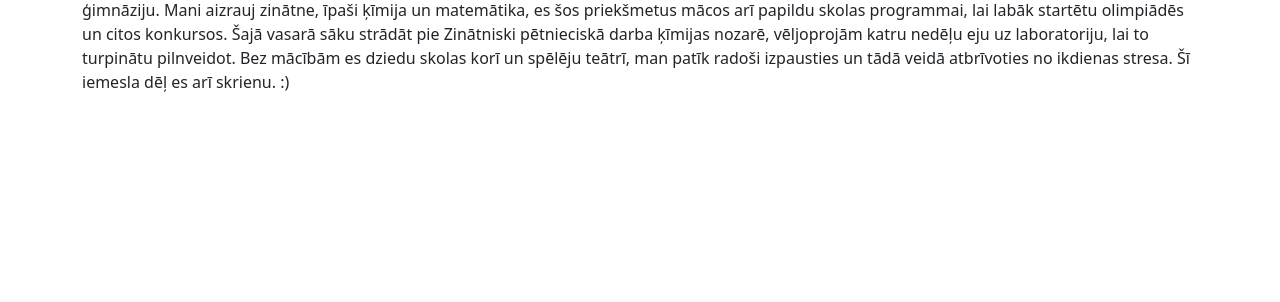
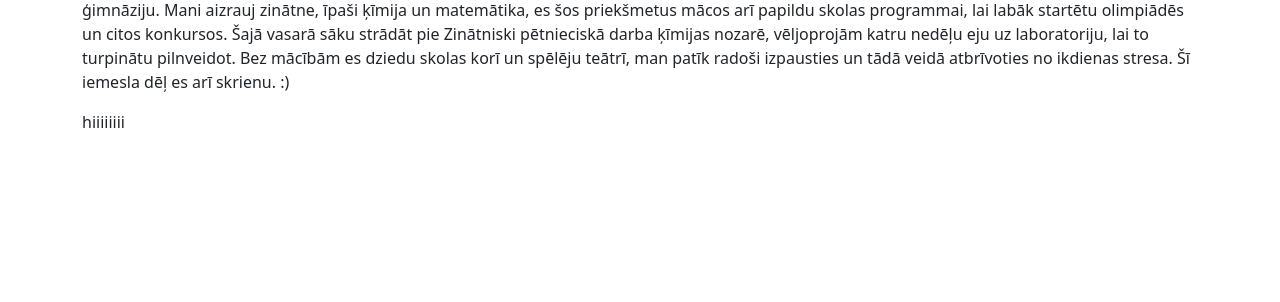
Before and after one commit to evelinatillere/myproject, a Django app: page /homepage/ in a window 1280 px wide. Shown: the part 138-440 px from the top of the page. Run offline with Django 5.2, Linux system fonts and the light colour scheme.

Commit message:
1.01 teksta izmainas

```diff
--- a/templates/homepage/home.html
+++ b/templates/homepage/home.html
@@ -4,4 +4,7 @@
     <h1>This is Evelīnas Tilleres homepage</h1>
     <p> Sveiki! Es esmu Evelīna. Šobrīd macos RTU Inženierzinātņu vidusskolā, esmu absolvējusi Māras Muižnieces Rīgas Mākslas skolu un Rīgas Valsts 1. ģimnāziju. Mani aizrauj zinātne, īpaši ķīmija un matemātika, es šos priekšmetus mācos arī papildu skolas programmai, lai labāk startētu olimpiādēs un citos konkursos. Šajā vasarā sāku strādāt pie Zinātniski pētnieciskā darba ķīmijas nozarē, vēljoprojām katru nedēļu eju uz laboratoriju, lai to turpinātu pilnveidot.  Bez mācībām es dziedu skolas korī un spēlēju teātrī, man patīk radoši izpausties un tādā veidā atbrīvoties no ikdienas stresa. Šī iemesla dēļ es arī skrienu. :)</p>
     </p>
+    <p>
+        hiiiiiiii
+    </p>
 {% endblock page_content %}
```
